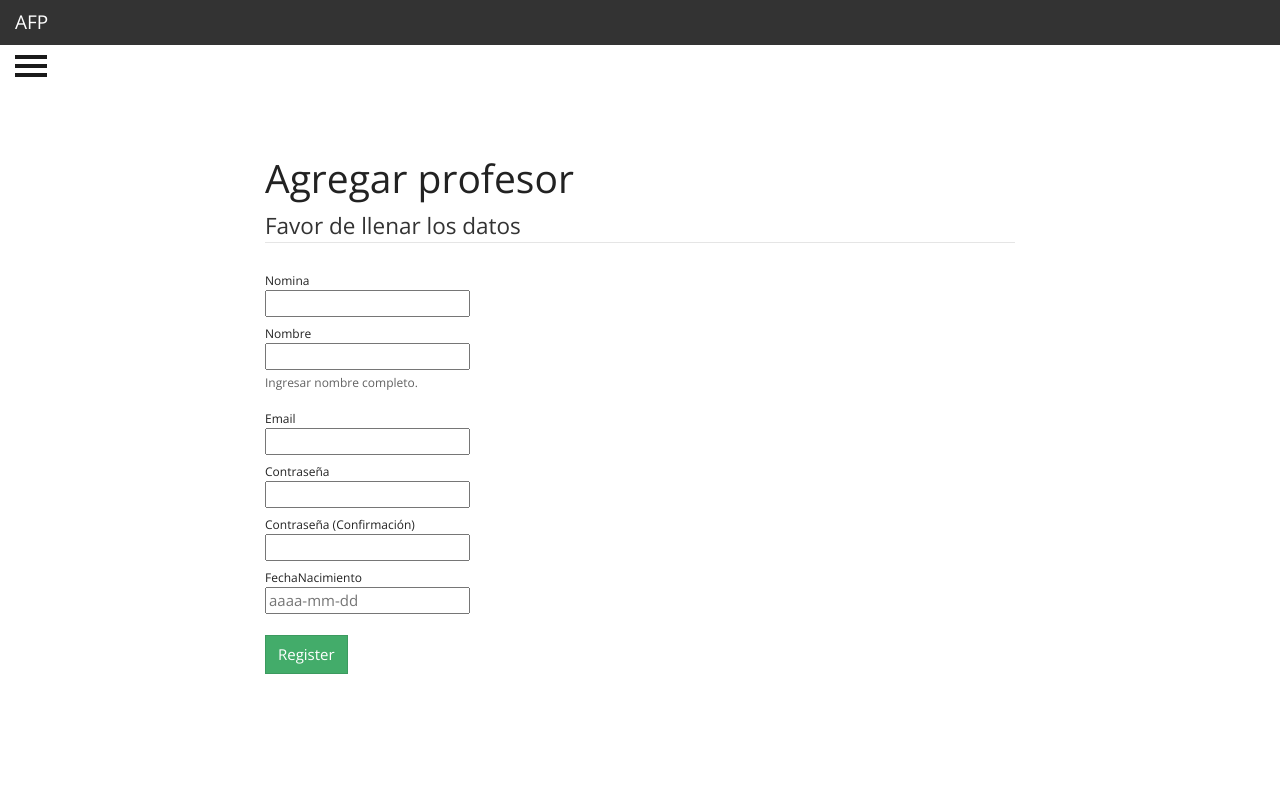
After one commit to Jesusnm4/ProyectoAFP, a PHP site: page /pantallaAgregarProfesor.php in a window 1280 px wide. The commit adds this page. Run offline with PHP 8.4, Linux system fonts and the light colour scheme; a user stored in the database is signed in; some libraries are stand-ins or nearby versions.

Commit message:
Pantalla agregar profesor completa

```diff
--- a/login.php
+++ b/login.php
@@ -1,7 +1,7 @@
 <?php
 
 include "./includes/conexion.php";
-print_r($_POST);
+
 //Variables inicializadas
 if(isset($_POST["matricula"])){
 	$usuario=$_POST["matricula"];
--- /dev/null
+++ b/pantallaAgregarProfesor.php
@@ -0,0 +1,158 @@
+
+<?php
+
+include "./includes/conexion.php";
+include "./includes/sesionAdmin.php";
+
+?>
+
+<!DOCTYPE html>
+<html lang="en">
+<head>
+  <meta charset="utf-8">
+  <title>Administración</title>
+  <meta name="viewport" content="width=device-width, initial-scale=1">
+  <link rel="stylesheet" href="css/bootstrap.css" media="screen">
+  <link rel="stylesheet" href="css/sidebar.css" media="screen">
+  <script src="//code.jquery.com/jquery-1.10.2.min.js"></script>
+  <script type="text/javascript" src="js/bootstrap.js"></script>
+  <script type="text/javascript" src="js/bootswatch.js"></script>
+  <script type="text/javascript" src="js/sidebar.js"></script>
+
+
+</head>
+<body>
+  <!-- Este div container es para la navigation bar de arriba -->
+
+
+  <div class="navbar navbar-default">
+    <div class="navbar-header">
+      <button type="button" class="navbar-toggle" data-toggle="collapse" data-target=".navbar-responsive-collapse">
+        <span class="icon-bar"></span>
+        <span class="icon-bar"></span>
+        <span class="icon-bar"></span>
+      </button>
+      <a class="navbar-brand">AFP</a>
+    </div>
+    <div class="navbar-collapse collapse navbar-responsive-collapse">
+      <ul class="nav navbar-nav">
+      </ul>
+
+    </div>
+  </div>
+
+
+
+  <!-- Este div container es para el jumbotron de bienvenida -->
+      <div id="wrapper">
+        <div class="overlay"></div>
+
+        <!-- Sidebar -->
+        <nav class="navbar navbar-inverse navbar-fixed-top" id="sidebar-wrapper" role="navigation">
+            <ul class="nav sidebar-nav">
+                <li class="sidebar-brand">
+                    <a href="pantallaIndexAdmin.php">
+                       AFP
+                    </a>
+                </li>
+                <li>
+                    <a href="pantallaAgregarProfesor.php">Agregar Profesor</a>
+                </li>
+                <li>
+                    <a href="#">Eliminar Profesor</a>
+                </li>
+                <li>
+                    <a href="#">Limpiar Base de Datos</a>
+                </li>
+                <li>
+                    <a href="#">Contact</a>
+                </li>
+                <li>
+                    <a href="cerrarSesion.php">Cerrar sesión</a>
+                </li>
+            </ul>
+        </nav>
+        <!-- /#sidebar-wrapper -->
+
+        <!-- Page Content -->
+        <div id="page-content-wrapper">
+            <button type="button" class="hamburger is-closed" data-toggle="offcanvas">
+                <span class="hamb-top"></span>
+                <span class="hamb-middle"></span>
+                <span class="hamb-bottom"></span>
+            </button>
+            <div class="container">
+                <div class="row">
+                    <div class="col-lg-8 col-lg-offset-2">
+                    <h1>Agregar profesor</h1>
+                    <form class="form-horizontal" action='' method="POST">
+                      <fieldset>
+                        <div id="legend">
+                          <legend class="">Favor de llenar los datos</legend>
+                        </div>
+                        <div class="control-group">
+                          <!-- Username -->
+                          <label class="control-label"  for="nomina">Nomina</label>
+                          <div class="controls">
+                            <input type="text" id="nomina" name="nomina" placeholder="" class="input-xlarge">
+                          </div>
+                        </div>
+
+                        <div class="control-group">
+                          <!-- E-mail -->
+                          <label class="control-label" for="nombre">Nombre</label>
+                          <div class="controls">
+                            <input type="text" id="nombre" name="nombre" placeholder="" class="input-xlarge">
+                            <p class="help-block">Ingresar nombre completo.</p>
+                          </div>
+                        </div>
+
+                        <div class="control-group">
+                          <!-- Password-->
+                          <label class="control-label" for="email">Email</label>
+                          <div class="controls">
+                            <input type="email" id="email" name="email" placeholder="" class="input-xlarge">
+                          </div>
+                        </div>
+
+                        <div class="control-group">
+                          <!-- Password -->
+                          <label class="control-label"  for="password">Contraseña</label>
+                          <div class="controls">
+                            <input type="password" id="password" name="password" placeholder="" class="input-xlarge">
+                          </div>
+                        </div>
+
+                        <div class="control-group">
+                          <!-- Password -->
+                          <label class="control-label"  for="password_confirm">Contraseña (Confirmación)</label>
+                          <div class="controls">
+                            <input type="password" id="password_confirm" name="password_confirm" placeholder="" class="input-xlarge">
+                          </div>
+                        </div>
+
+                        <div class="control-group">
+                          <!-- Password -->
+                          <label class="control-label"  for="fechaNacimiento">FechaNacimiento</label>
+                          <div class="controls">
+                            <input type="text" id="fechaNacimiento" name="fechaNacimiento" placeholder="aaaa-mm-dd" class="input-xlarge">
+                       </div>
+
+                        <br>
+
+                            <button class="btn btn-success">Register</button>
+                          </div>
+                        </div>
+                      </fieldset>
+                    </form>
+                    </div>
+                </div>
+            </div>
+        </div>
+        <!-- /#page-content-wrapper -->
+
+    </div>
+    <!-- /#wrapper -->
+
+</body>
+</html>
```
Also changed, not shown: cerrarSesion.php (added, +25 -0 lines), pantallaIndexAdmin.php (+10 -48 lines).
